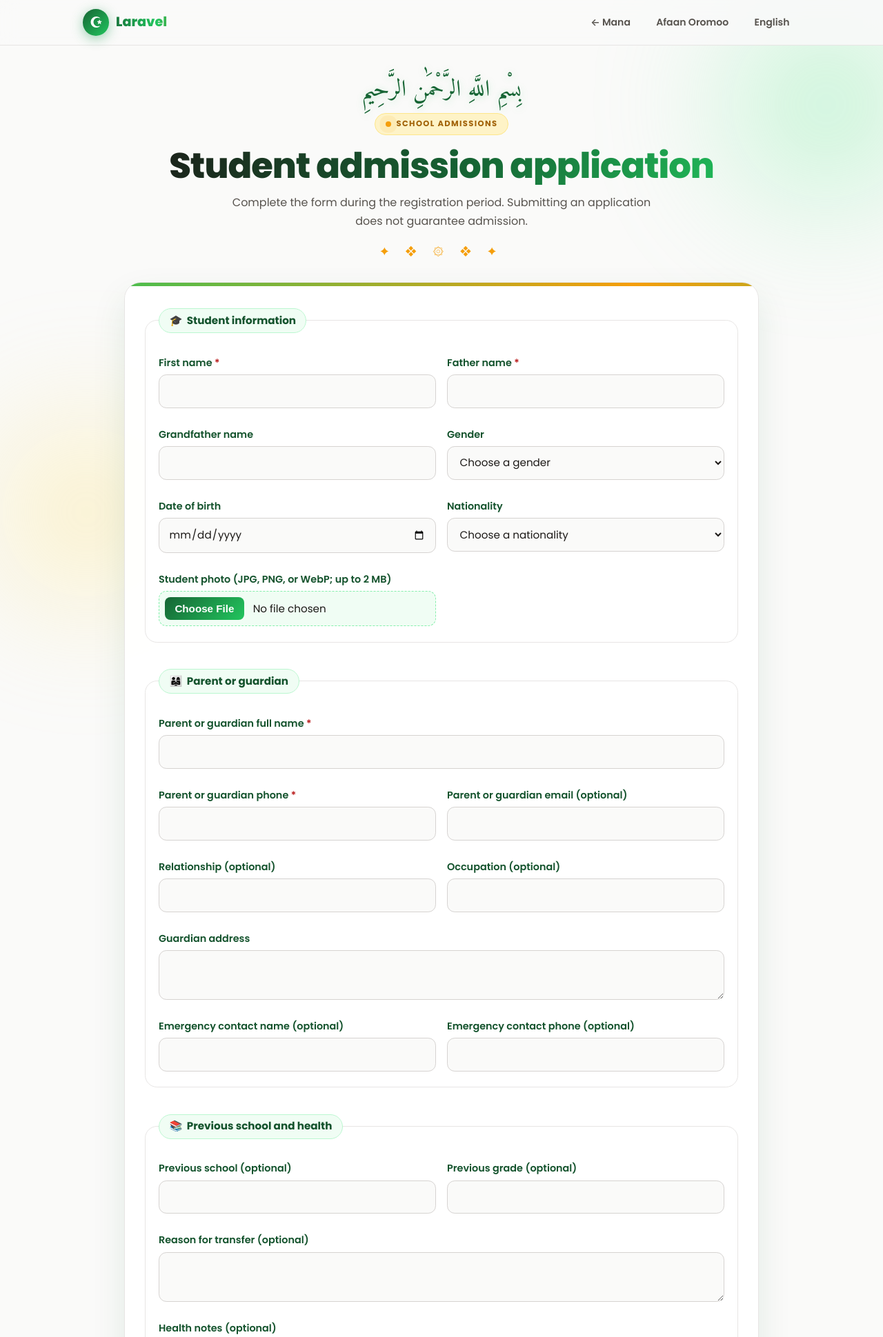
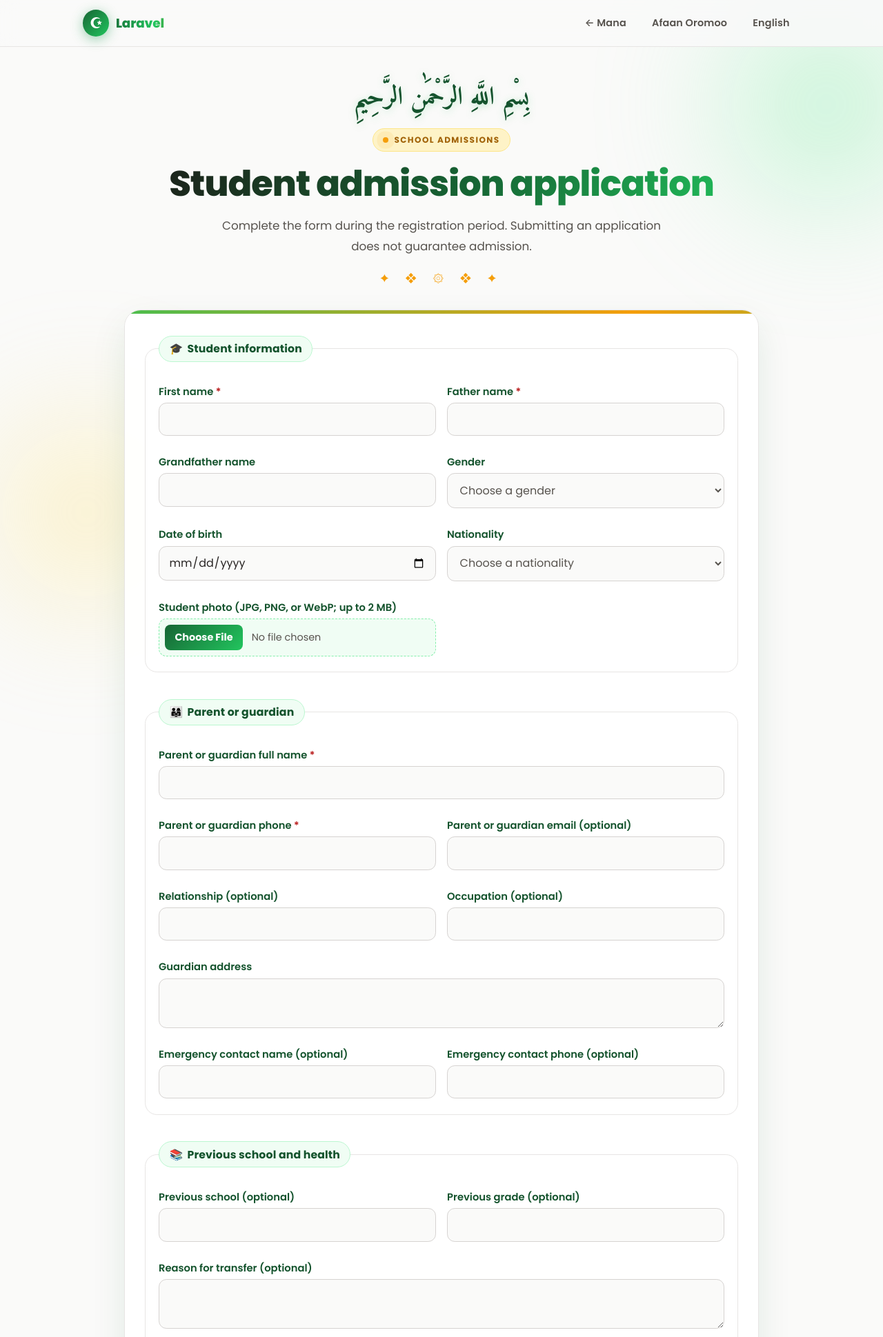
Before and after one commit to nejashanwar/SmartSchoolManagementSystem, a Laravel app: template resources/views/admissions/create.blade.php in a window 1280 px wide. Shown: the top 1939 px of the page at 69% size. Run offline with Laravel 12, Linux system fonts and the light colour scheme; the template is opened without the code that fills it, so the values that code supplies are empty.

Commit message:
ani kanin dabale font style and conlo

```diff
--- a/resources/views/admissions/create.blade.php
+++ b/resources/views/admissions/create.blade.php
@@ -240,6 +240,130 @@
         @media(prefers-reduced-motion:reduce){
             *,*::before,*::after{animation:none !important;transition:none !important}
             .reveal{opacity:1;transform:none}
+        }
+
+        /* ===== TYPOGRAPHY: font-style, font-color, font-weight ===== */
+        :root{
+            --font-body:"Poppins",system-ui,-apple-system,"Segoe UI",Roboto,"Noto Sans Ethiopic",sans-serif;
+            --font-arabic:"Amiri","Noto Naskh Arabic","Traditional Arabic","Times New Roman",serif;
+            --heading:#14532d;
+            --body:#292524;
+            --soft:#57534e;
+            --placeholder:#a8a29e;
+        }
+        html{-webkit-text-size-adjust:100%;text-size-adjust:100%}
+        body{
+            font-family:var(--font-body);
+            font-size:1rem;
+            font-weight:400;
+            font-style:normal;
+            line-height:1.6;
+            color:var(--body);
+            -webkit-font-smoothing:antialiased;
+            -moz-osx-font-smoothing:grayscale;
+            text-rendering:optimizeLegibility;
+        }
+        button,input,select,textarea{font-family:var(--font-body)}
+
+        /* Arabic */
+        .ar{
+            font-family:var(--font-arabic);
+            font-weight:700;
+            font-style:normal;
+            line-height:1.9;
+            letter-spacing:0;
+            word-spacing:0;
+        }
+        .bismillah{font-size:clamp(1.6rem,4.5vw,2.3rem);color:var(--primary-dark);font-weight:700}
+
+        /* Brand */
+        .brand{font-size:1.15rem;font-weight:800}
+        .brand .name{
+            font-weight:800;
+            letter-spacing:-.01em;
+            -webkit-text-fill-color:transparent;
+        }
+        .pill{font-weight:600;font-size:.9rem;letter-spacing:.01em}
+
+        /* Heading */
+        .eyebrow{font-weight:700;font-size:.75rem;letter-spacing:.12em}
+        h1{
+            font-weight:800;
+            font-style:normal;
+            font-size:clamp(1.9rem,5.5vw,3.2rem);
+            line-height:1.2;
+            letter-spacing:-.02em;
+            padding-bottom:.1em;
+            -webkit-text-fill-color:transparent;
+        }
+        .note{
+            font-size:clamp(.95rem,2.4vw,1.05rem);
+            font-weight:400;
+            color:var(--soft);
+            line-height:1.75;
+        }
+
+        /* Fieldset & labels */
+        legend{
+            font-weight:700;
+            font-size:.98rem;
+            color:var(--heading);
+            letter-spacing:.01em;
+        }
+        label{
+            font-weight:600;
+            font-size:.92rem;
+            color:var(--heading);
+            line-height:1.4;
+        }
+
+        /* Inputs */
+        input,select,textarea{
+            font-size:1rem;
+            font-weight:400;
+            font-style:normal;
+            color:var(--body);
+            line-height:1.4;
+        }
+        input::placeholder,textarea::placeholder{color:var(--placeholder);font-weight:400;opacity:1}
+        select option{color:var(--body);background:#fff;font-weight:400}
+        select:invalid,select:has(option[value=""]:checked){color:var(--soft)}
+        input[type=date]{color:var(--body);min-height:2.9rem}
+        input[type=file]{font-size:.9rem;color:var(--soft)}
+        input[type=file]::file-selector-button{font-family:var(--font-body);font-size:.9rem;font-weight:700}
+        input:disabled,select:disabled{color:#78716c}
+
+        /* Messages */
+        .error{font-size:.85rem;font-weight:500;color:#b91c1c;line-height:1.4}
+        .alert{font-size:.95rem;font-weight:600;color:#991b1b}
+
+        /* Buttons */
+        button[type=submit]{font-size:1rem;font-weight:700;letter-spacing:.01em;color:#fff}
+        .back{font-size:.95rem;font-weight:600;color:var(--primary-dark)}
+
+        /* Du'aa */
+        .dua{font-size:clamp(1.4rem,4vw,1.7rem);color:var(--accent);font-weight:700}
+        .dua small{
+            font-family:var(--font-body);
+            font-size:.82rem;
+            font-weight:400;
+            font-style:italic;
+            color:var(--soft);
+            line-height:1.5;
+        }
+
+        /* Footer */
+        .site-footer{font-size:.9rem;font-weight:400;color:#d1fae5;line-height:1.7}
+        .site-footer .ar{font-size:1.4rem;font-weight:700;color:#fde68a}
+
+        /* Phone */
+        @media(max-width:600px){
+            .brand{font-size:1rem}
+            .brand .logo{width:2.1rem;height:2.1rem;font-size:1.1rem}
+            input,select,textarea{font-size:16px}
+            label{font-size:.9rem}
+            .pill{font-size:.82rem;padding:.45rem .7rem}
+            legend{font-size:.92rem}
         }
     </style>
 </head>
```
